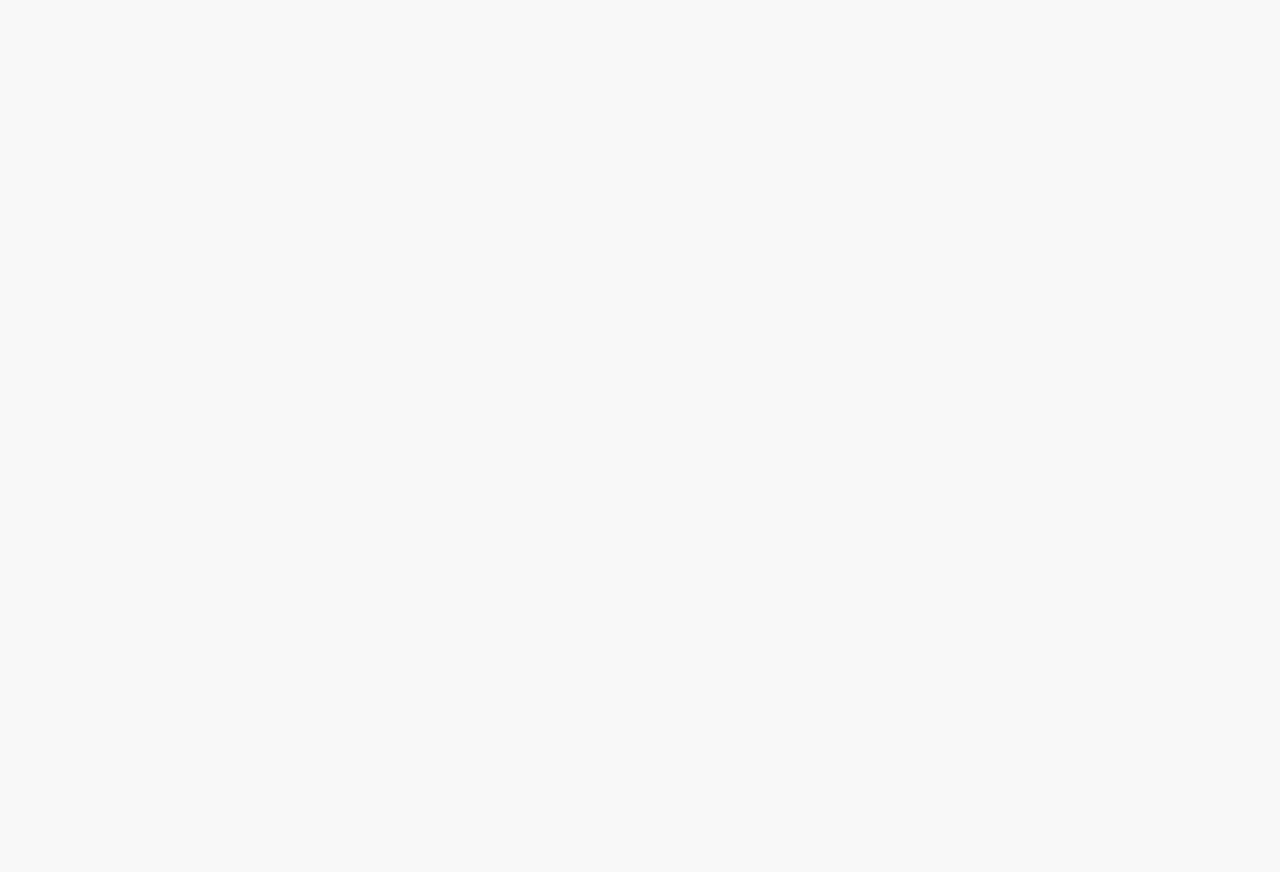
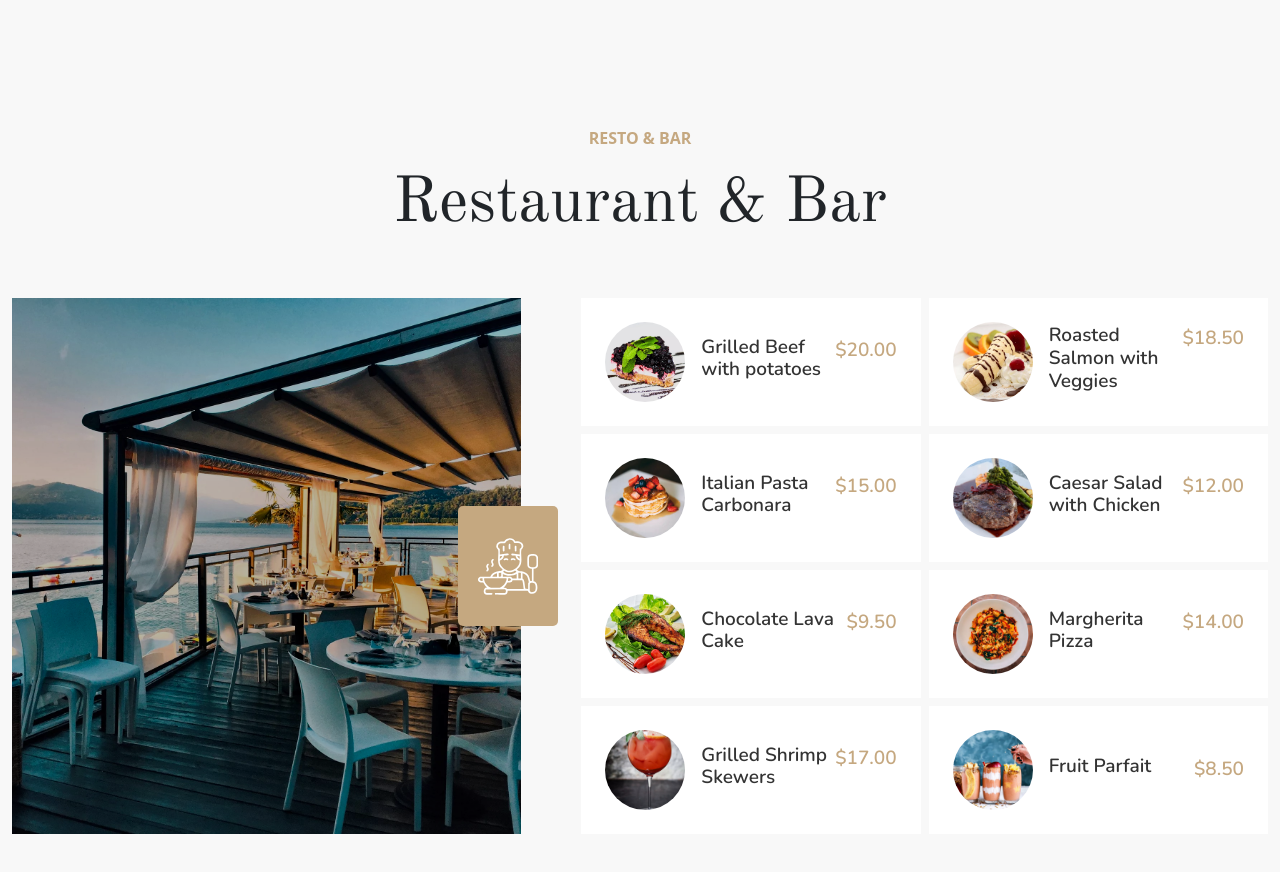
Before and after one commit to signsofdidier/unwind-vue-project, a Vue app: page / in a window 1280 px wide. Shown: the part 4188-5060 px from the top of the page. Before the commit the page ends 4186 px from the top, so only its background shows below. Built offline with nearby package versions, Linux system fonts and the light colour scheme.

Commit message:
restaurant section done

```diff
--- a/package.json
+++ b/package.json
@@ -13,6 +13,7 @@
   },
   "dependencies": {
     "@flaticon/flaticon-uicons": "^3.3.1",
+    "axios": "^1.12.2",
     "bootstrap": "^5.3.8",
     "bootstrap-icons": "^1.13.1",
     "bootstrap-vue-next": "^0.40.2",
--- /dev/null
+++ b/public/menu.json
@@ -0,0 +1,42 @@
+[
+  {
+    "name": "Grilled Beef with potatoes",
+    "price": "$20.00",
+    "image": "/images/menu-1.jpg"
+  },
+  {
+    "name": "Roasted Salmon with Veggies",
+    "price": "$18.50",
+    "image": "/images/menu-2.jpg"
+  },
+  {
+    "name": "Italian Pasta Carbonara",
+    "price": "$15.00",
+    "image": "/images/menu-3.jpg"
+  },
+  {
+    "name": "Caesar Salad with Chicken",
+    "price": "$12.00",
+    "image": "/images/menu-4.jpg"
+  },
+  {
+    "name": "Chocolate Lava Cake",
+    "price": "$9.50",
+    "image": "/images/menu-5.jpg"
+  },
+  {
+    "name": "Margherita Pizza",
+    "price": "$14.00",
+    "image": "/images/menu-6.jpg"
+  },
+  {
+    "name": "Grilled Shrimp Skewers",
+    "price": "$17.00",
+    "image": "/images/menu-7.jpg"
+  },
+  {
+    "name": "Fruit Parfait",
+    "price": "$8.50",
+    "image": "/images/menu-8.jpg"
+  }
+]
--- a/src/App.vue
+++ b/src/App.vue
@@ -27,12 +27,14 @@ import HelloWorld from './components/HelloWorld.vue'
   <SmallCtoComponent />
   <FeaturedRooms />
   <VideoSection />
+  <RestaurantSection />
 </template>
 
 <script setup>
 import AboutUs from './components/AboutUs.vue';
 import FeaturedRooms from './components/FeaturedRooms.vue';
 import MainHeader from './components/MainHeader.vue';
+import RestaurantSection from './components/RestaurantSection.vue';
 import ServicesComponent from './components/ServicesComponent.vue';
 import SmallCtoComponent from './components/SmallCtoComponent.vue';
 import VideoSection from './components/VideoSection.vue';
--- /dev/null
+++ b/src/components/MenuCard.vue
@@ -0,0 +1,66 @@
+<template>
+  <!-- Menu Card -->
+  <div
+    v-for="(item, index) in props.items.slice(-8)"
+    :key="index"
+    class="col-md-6"
+  >
+    <div class="menu-card d-flex align-items-center p-4">
+      <!-- image -->
+      <img class="img-fluid" :src="item.image" :alt="item.name" />
+      <!-- text -->
+      <div class="w-100 d-flex justify-content-between">
+        <h3 class="ps-3">{{ item.name }}</h3>
+        <span class="price">{{ item.price }}</span>
+      </div>
+    </div>
+  </div>
+  <!-- End menu card -->
+</template>
+
+<script setup>
+import { defineProps } from 'vue';
+
+const props = defineProps({
+  items: {
+    type: Array,
+    required: true,
+  },
+});
+</script>
+
+<style scoped>
+/* Menu card css */
+.menu-card {
+  background-color: #fff;
+  transition: all 0.1s ease;
+}
+
+.menu-card img {
+  width: 80px;
+  height: 80px;
+  border-radius: 50%;
+  object-fit: cover;
+  aspect-ratio: 1/1;
+}
+.menu-card h3 {
+  font-size: 19px;
+  font-family: var(--nunito);
+  font-weight: 600;
+  color: var(--black);
+}
+.menu-card .price {
+  font-size: 19px;
+  font-family: var(--nunito);
+  font-weight: 600;
+  color: var(--gold);
+}
+
+/* hover */
+.menu-card:hover {
+  background-color: var(--dark-gray);
+}
+.menu-card:hover h3 {
+  color: #fff;
+}
+</style>
--- /dev/null
+++ b/src/components/RestaurantSection.vue
@@ -0,0 +1,126 @@
+<template>
+  <section class="restaurant-section">
+    <div class="container-fluid">
+      <!-- Titel -->
+      <div class="row justify-content-center mb-5">
+        <div class="col-md-8 text-center">
+          <div class="subheader fw-semibold text-uppercase text-gold mb-3">
+            Resto & Bar
+          </div>
+          <h2>Restaurant & Bar</h2>
+        </div>
+      </div>
+
+      <!-- menu section -->
+      <div class="row menu-section">
+        <!-- Big image left -->
+        <div
+          class="menu-big-image col-md-12 col-xl-5 d-flex align-items-stretch"
+        >
+          <img
+            class="w-100"
+            src="/images/resto-bar.jpg"
+            alt="Restaurant & Bar"
+          />
+          <span
+            class="restaurant-icon d-flex justify-content-center align-items-center"
+            ><restaurantIcon class="icon"
+          /></span>
+        </div>
+
+        <!-- Menu cards col -->
+        <div class="col-md-12 col-xl-7 ps-xl-5">
+          <div class="row g-md-2">
+            <!-- Menu Card -->
+            <MenuCard :items="menuItems" />
+            <!-- End menu card -->
+          </div>
+        </div>
+      </div>
+    </div>
+  </section>
+</template>
+
+<script setup>
+import { ref, onMounted } from 'vue';
+import axios from 'axios';
+
+import RestaurantIcon from '@/assets/icons/restaurant.svg';
+import MenuCard from './MenuCard.vue';
+
+const menuItems = ref([]);
+
+onMounted(async () => {
+  try {
+    const response = await axios.get('/menu.json'); // haalt JSON op uit public folder
+    menuItems.value = response.data;
+  } catch (error) {
+    console.error('Fout bij ophalen van menu:', error);
+  }
+});
+</script>
+
+<style scoped>
+.restaurant-section {
+  padding: 8em 0;
+}
+.menu-big-image {
+  position: relative;
+}
+.menu-big-image img {
+  object-fit: cover;
+  filter: brightness(0.7) contrast(1.1);
+}
+
+.restaurant-icon {
+  position: absolute;
+  top: 50%;
+  right: -25px;
+  transform: translateY(-50%);
+  width: 100px;
+  height: 120px;
+  background-color: var(--gold);
+  border-radius: 5px;
+}
+
+.restaurant-icon .icon {
+  width: 60px;
+  height: 61px;
+  fill: currentColor;
+  color: #fff;
+}
+
+/* Menu card css */
+.menu-card {
+  background-color: #fff;
+  transition: all 0.1s ease;
+}
+
+.menu-card img {
+  width: 80px;
+  height: 80px;
+  border-radius: 50%;
+  object-fit: cover;
+  aspect-ratio: 1/1;
+}
+.menu-card h3 {
+  font-size: 19px;
+  font-family: var(--nunito);
+  font-weight: 600;
+  color: var(--black);
+}
+.menu-card .price {
+  font-size: 19px;
+  font-family: var(--nunito);
+  font-weight: 600;
+  color: var(--gold);
+}
+
+/* hover */
+.menu-card:hover {
+  background-color: var(--dark-gray);
+}
+.menu-card:hover h3 {
+  color: #fff;
+}
+</style>
```
Also changed, not shown: 1 other file (tests, documents, lock files or other folders).
